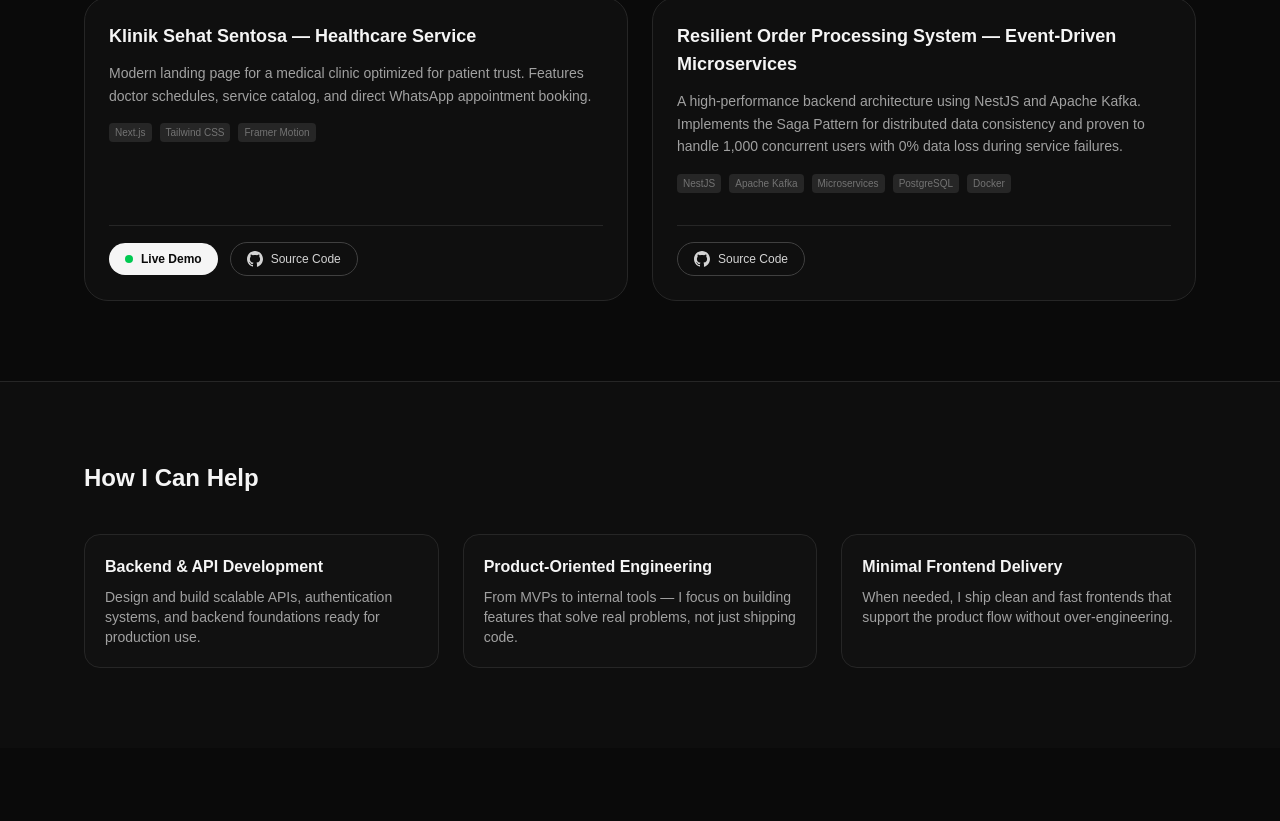
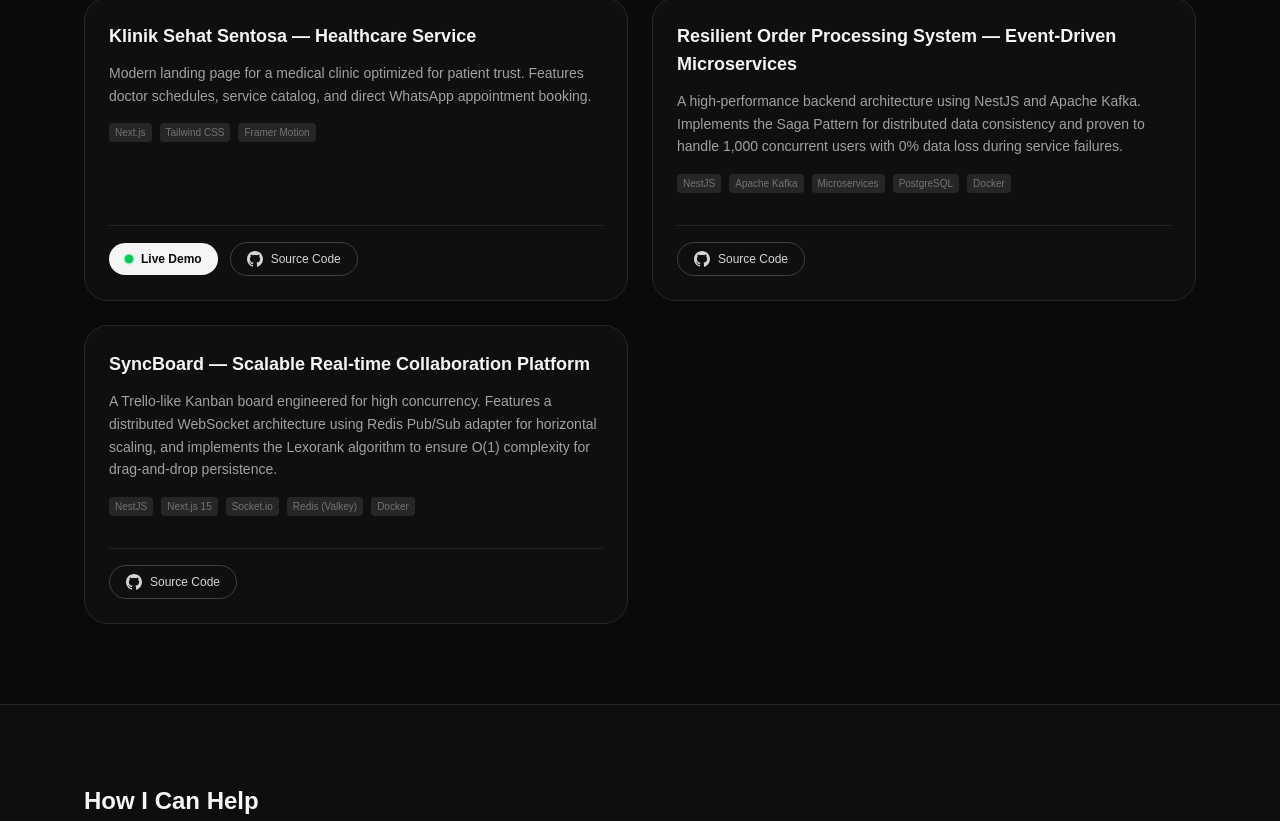
Before and after one commit to mfadlieputrap/portfolio-website, a Next.js app: page / in a window 1280 px wide. Shown: the part 1280-2101 px from the top of the page. Built offline with nearby package versions, Linux system fonts and the light colour scheme.

Commit message:
chore: add another project data

```diff
--- a/app/Home.tsx
+++ b/app/Home.tsx
@@ -57,6 +57,13 @@ const DATA_PROJECTS = [
     tags: ["NestJS", "Apache Kafka", "Microservices", "PostgreSQL", "Docker"],
     demoUrl: '',
     repoUrl: "https://github.com/mfadlieputrap/resilient-order-processing-system",
+  },
+  {
+    title: "SyncBoard — Scalable Real-time Collaboration Platform",
+    desc: "A Trello-like Kanban board engineered for high concurrency. Features a distributed WebSocket architecture using Redis Pub/Sub adapter for horizontal scaling, and implements the Lexorank algorithm to ensure O(1) complexity for drag-and-drop persistence.",
+    tags: ["NestJS", "Next.js 15", "Socket.io", "Redis (Valkey)", "Docker"],
+    demoUrl: '',
+    repoUrl: "https://github.com/mfadlieputrap/syncboard-api",
   },
 ];
 
```
